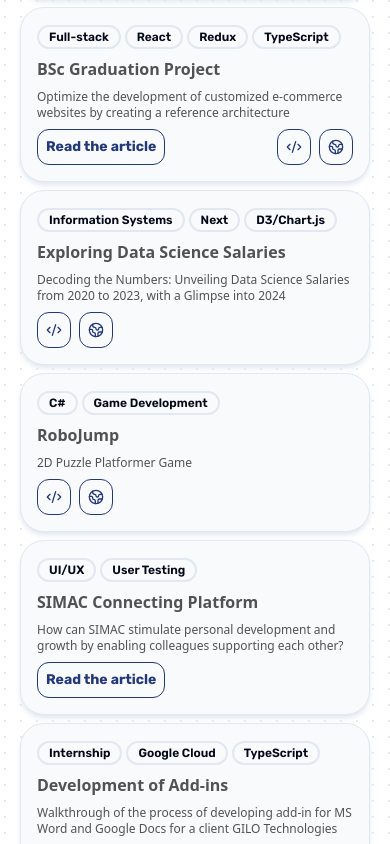
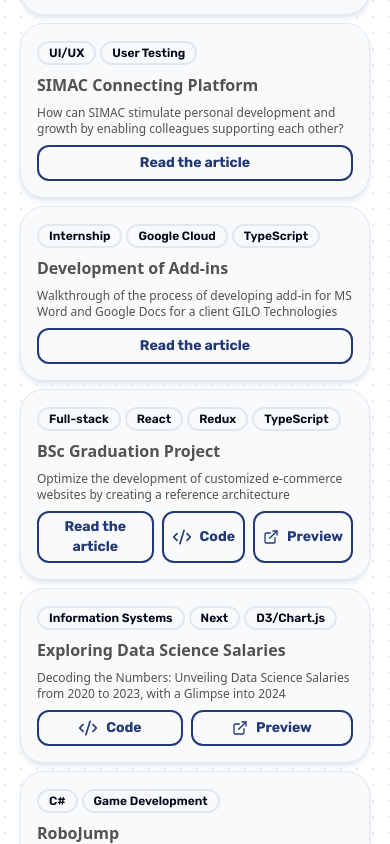
Before and after one commit to ayonkov1/portfolio, a Next.js app: page / in a window 390 px wide. Shown: the part 2180-3024 px from the top of the page. Built offline with nearby package versions, Linux system fonts and the light colour scheme.

Commit message:
Optimisations

```diff
--- a/src/components/core/title.tsx
+++ b/src/components/core/title.tsx
@@ -4,14 +4,14 @@ type Props = { children?: ReactNode; text?: string }
 
 export const Title = ({ text, center }: { text: string; center?: boolean }) => {
   return (
-    <h1 className={`text-lg lg:text-2xl font-bold relative z-20 text-blue-900 dark:text-blue-400 ${center && 'text-center'}`}>
+    <h1 className={`text-lg lg:text-2xl font-bold relative z-20 text-blue-900 dark:text-blue-300 ${center && 'text-center'}`}>
       {text}
     </h1>
   )
 }
 
 export const SubTitle = ({ text }: { text: string }) => {
-  return <h3 className="text-md lg:text-xl font-semibold text-blue-900 dark:text-blue-400 hyphens-auto">{text}</h3>
+  return <h3 className="text-md lg:text-xl font-semibold text-blue-900 dark:text-blue-200 hyphens-auto">{text}</h3>
 }
 
 export const Text = ({ children, text }: Props) => {
--- a/src/components/custom/sections/certificates.tsx
+++ b/src/components/custom/sections/certificates.tsx
@@ -17,10 +17,11 @@ export const Certificates = () => {
           md:rounded-2xl
           first:rounded-t-2xl last:rounded-b-2xl`}
           >
-            <p className="text-blue-500 font-mono">{certificate.issuingOrganization}</p>
             <SubTitle text={certificate.name} />
 
-            <div className="flex mt-auto gap-4 justify-between font-mono text-slate-400 dark:text-slate-600 text-xs">
+            <p className="text-blue-500">{certificate.issuingOrganization}</p>
+
+            <div className="flex mt-auto gap-4 justify-between font-mono text-slate-400 text-xs">
               {certificate.credentialID ? (
                 <Link
                   href={certificate.credentialURL}
@@ -29,7 +30,7 @@ export const Certificates = () => {
                   rel="noopener noreferrer"
                   className="underline font-mono"
                 >
-                  Ref: {certificate.credentialID}
+                  {certificate.credentialID}
                 </Link>
               ) : (
                 <p>{`Reference: N/A`}</p>
--- a/src/components/custom/sections/education.tsx
+++ b/src/components/custom/sections/education.tsx
@@ -9,7 +9,7 @@ const Education = () => {
 
       {education.map((edu, index) => (
         <div key={index} className="text-sm lg:text-lg py-1 pb-2">
-          <p className="text-md lg:text-2xl font-semibold pt-1 text-blue-500 hyphens-auto">
+          <p className="text-md lg:text-2xl font-semibold pt-1 text-blue-500 dark:text-blue-200 hyphens-auto">
             {edu.degree ? `${edu.degree}` : `${edu.program}`}
           </p>
           <div className="flex flex-col gap-1 lg:gap-4 text-sm pb-2">
--- a/src/components/custom/sections/experience.tsx
+++ b/src/components/custom/sections/experience.tsx
@@ -9,7 +9,7 @@ function ExperienceSection() {
 
       {experiences.map((exp, index) => (
         <div key={index} className="text-sm lg:text-lg py-1 pb-2">
-          <p className="text-md lg:text-2xl font-semibold pt-1 text-blue-500">{`${exp.title} at ${exp.company}`}</p>
+          <p className="text-md lg:text-2xl font-semibold pt-1 text-blue-500 dark:text-blue-200">{`${exp.title} at ${exp.company}`}</p>
           <div className="flex flex-col lg:flex-row gap-1 lg:gap-4 text-sm">
             <p className="font-bold">{exp.location}</p>
             <p className="italic ">{exp.duration}</p>
--- a/src/components/data/projects.ts
+++ b/src/components/data/projects.ts
@@ -4,17 +4,33 @@ export const items = [
     description: 'Representation of a machine learning approach for Natural Language Interpretation',
     tags: ['Full-stack', 'Next', 'FastAPI', 'MongoDB'],
     header: '/dsp-tno.webp',
-    className: 'md:col-span-3',
+    className: 'md:col-span-4',
     articleLink: '/poster.pdf',
     codeLink: 'https://github.com/dsp-norm-extractor',
     prodLink: 'https://www.youtube.com/watch?v=w-VBJzF32yk',
+  },
+  {
+    title: 'SIMAC Connecting Platform',
+    description: 'How can SIMAC stimulate personal development and growth by enabling colleagues supporting each other?',
+    tags: ['UI/UX', 'User Testing'],
+    header: '/simac-connecting.webp',
+    className: 'md:col-span-2',
+    articleLink: 'https://sites.google.com/view/portfolio-research-semester/introduction',
+  },
+  {
+    title: 'Development of Add-ins',
+    description: 'Walkthrough of the process of developing add-in for MS Word and Google Docs for a client GILO Technologies',
+    tags: ['Internship', 'Google Cloud', 'TypeScript'],
+    header: '/add-ins.webp',
+    className: 'md:col-span-2',
+    articleLink: 'https://sites.google.com/view/portfolio-is-5/introduction',
   },
   {
     title: 'BSc Graduation Project',
     description: 'Optimize the development of customized e-commerce websites by creating a reference architecture',
     tags: ['Full-stack', 'React', 'Redux', 'TypeScript'],
     header: '/graduation-project.webp',
-    className: 'md:col-span-3',
+    className: 'md:col-span-4',
     articleLink: '/bsc-thesis.pdf',
     codeLink: 'https://github.com/ayonkov1/graduation-project-reference-architecture',
     prodLink: 'https://www.youtube.com/watch?v=0TdmLu7DYlI',
@@ -37,28 +53,13 @@ export const items = [
     codeLink: 'https://github.com/ayonkov1/RoboJump',
     prodLink: 'https://fontys-gdt.itch.io/robojump',
   },
-  {
-    title: 'SIMAC Connecting Platform',
-    description: 'How can SIMAC stimulate personal development and growth by enabling colleagues supporting each other?',
-    tags: ['UI/UX', 'User Testing'],
-    header: '/simac-connecting.webp',
-    className: 'md:col-span-2',
-    articleLink: 'https://sites.google.com/view/portfolio-research-semester/introduction',
-  },
-  {
-    title: 'Development of Add-ins',
-    description: 'Walkthrough of the process of developing add-in for MS Word and Google Docs for a client GILO Technologies',
-    tags: ['Internship', 'Google Cloud', 'TypeScript'],
-    header: '/add-ins.webp',
-    className: 'md:col-span-3',
-    articleLink: 'https://sites.google.com/view/portfolio-is-5/introduction',
-  },
+
   {
     title: 'Shared Notes',
     description: 'Shared Notes is an application where students can help other students and receive rewards for that',
     tags: ['React', 'Redux'],
     header: '/shared-notes.webp',
-    className: 'md:col-span-3',
+    className: 'md:col-span-2',
     codeLink: 'https://github.com/ayonkov1/SharedNotes',
   },
 ]
--- a/src/components/ui/bento-grid.tsx
+++ b/src/components/ui/bento-grid.tsx
@@ -1,8 +1,9 @@
 import { cn } from '@/lib/utils'
 import { Badge } from './badge'
-import { Code2, Earth } from 'lucide-react'
+import { Code2, ExternalLink } from 'lucide-react'
 import { ReactNode } from 'react'
 import Link from 'next/link'
+import { Text } from '../core/title'
 
 export const BentoGrid = ({ className, children }: { className?: string; children?: React.ReactNode }) => {
   return <div className={cn('grid md:auto-rows-[25rem] grid-cols-1 md:grid-cols-6 gap-4 max-w-8xl', className)}>{children}</div>
@@ -12,14 +13,22 @@ const LinkButton = ({ children, link }: { children: ReactNode; link: string }) =
   return (
     <button
       className={`
-    py-1 px-2 rounded-xl
-    hover:bg-white
+
+    py-1 px-2 rounded-xl border-2
+    hover:bg-white dark:hover:bg-slate-700
     text-blue-900 hover:text-blue-500
-    dark:hover:border-blue-900 hover:border-blue-400 dark:invert
-    font-bold text-sm transition border border-blue-900
-    min-h-9 max-w-36 overflow-ellipsis`}
+    dark:text-blue-100 dark:hover:border-blue-100 hover:border-blue-400
+    font-bold text-sm transition border-blue-900 dark:border-slate-600
+    min-h-9 flex-grow`}
     >
-      <Link href={link} as={link} target="_blank" referrerPolicy="no-referrer">
+      <Link
+        href={link}
+        as={link}
+        target="_blank"
+        referrerPolicy="no-referrer"
+        className={`
+      flex flex-row-reverse flex-grow justify-center items-center gap-2`}
+      >
         {children}
       </Link>
     </button>
@@ -87,24 +96,24 @@ export const BentoGridItem = ({
         <div className="font-sans font-normal text-neutral-600 text-xs dark:text-neutral-300 overflow-ellipsis">
           {description}
         </div>
-        <div className="flex justify-between gap-2 mt-2 lg:mt-6">
-          {articleLink && <LinkButton link={articleLink}>Read the article</LinkButton>}
-
-          <div className="flex gap-2">
+        <div className="flex flex-row gap-2 xl:gap-6 mt-2 lg:mt-6">
+          {articleLink && (
+            <LinkButton link={articleLink}>
+              <Text>Read the article</Text>
+            </LinkButton>
+          )}
           {codeLink && (
             <LinkButton link={codeLink}>
-                <Code2 className="h-4 w-4" />
+              <Text>Code</Text> <Code2 className="h-5 w-5" />
             </LinkButton>
           )}
-
           {prodLink && (
             <LinkButton link={prodLink}>
-                <Earth className="h-4 w-4" />
+              <Text>Preview</Text> <ExternalLink className="h-4 w-4" />
             </LinkButton>
           )}
         </div>
       </div>
     </div>
-    </div>
   )
 }
```
Lines whose indentation alone changed are shown as unchanged.
